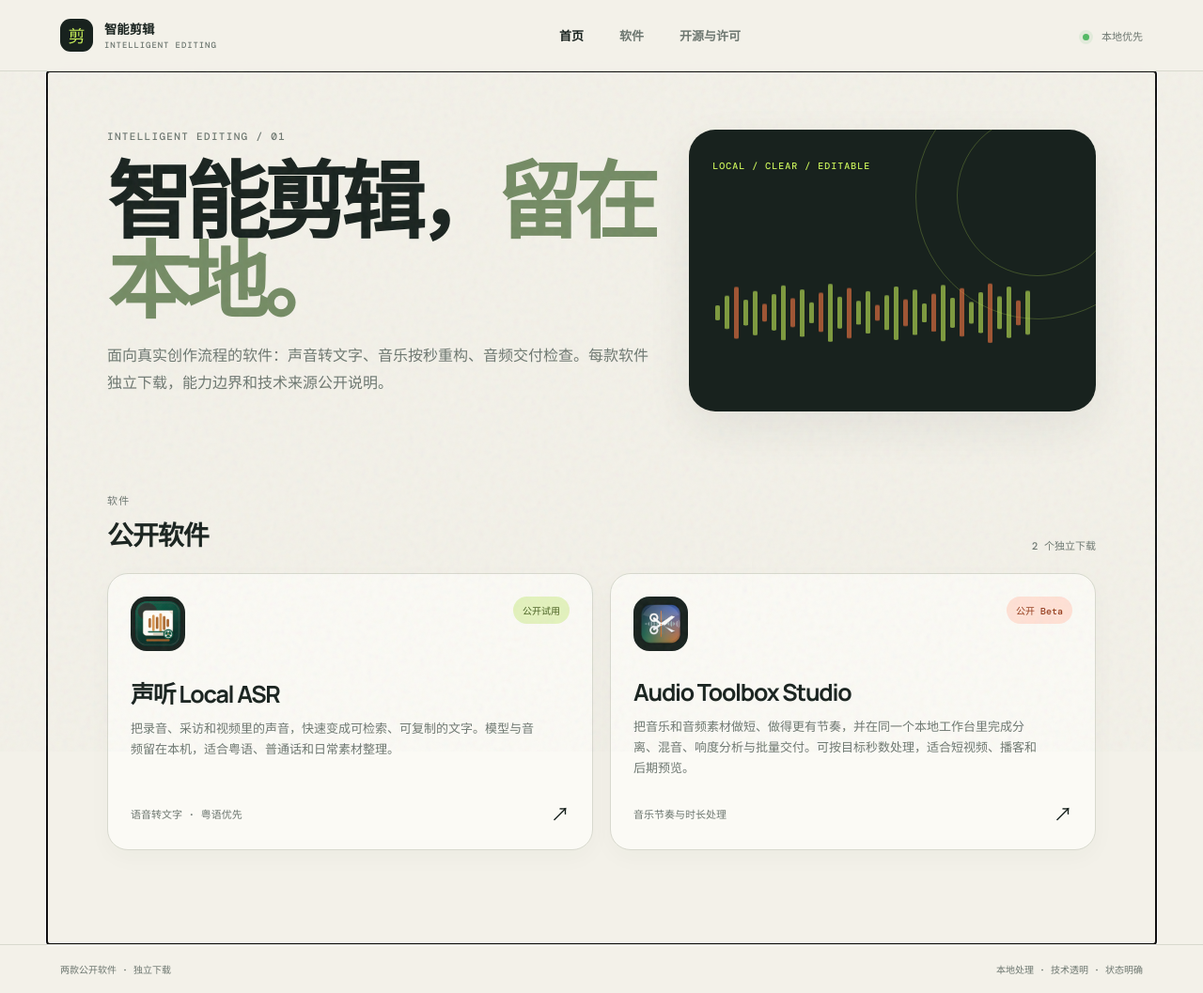
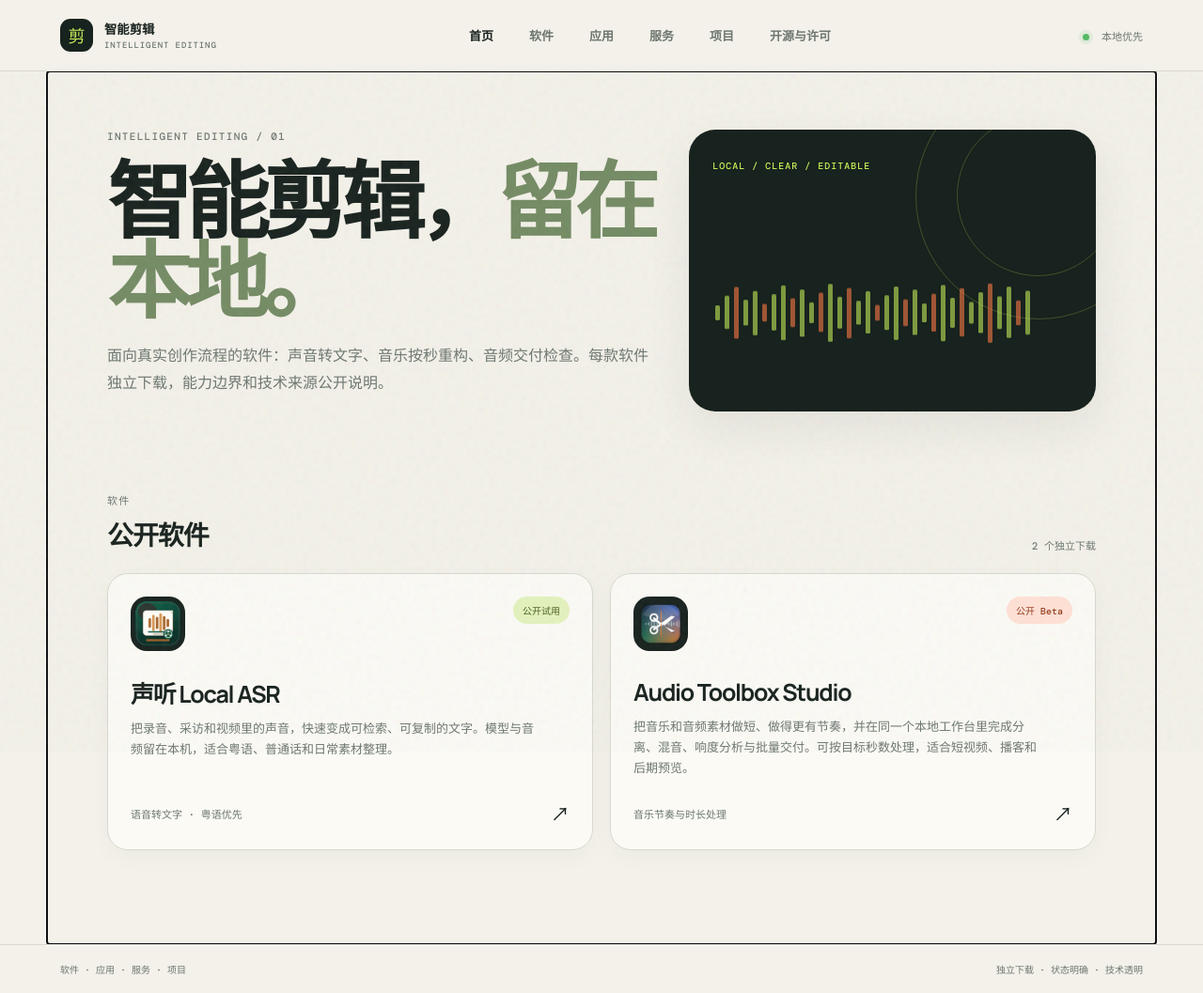
Before and after one commit to suwujin-code/intelligent-editing-site, a plain HTML site: page index.html in a window 1280 px wide. Shown: the whole page at 94% size. Drawn offline with nearby package versions, Linux system fonts and the light colour scheme.

Commit message:
Merge intelligent editing tools and case showcase

```diff
--- a/index.html
+++ b/index.html
@@ -3,9 +3,10 @@
   <head>
     <meta charset="UTF-8" />
     <meta name="viewport" content="width=device-width, initial-scale=1.0" />
-    <meta name="description" content="智能剪辑：本地优先的语音转写与音频节奏处理软件。" />
-    <title>智能剪辑</title>
+    <meta name="description" content="应用中心：软件、应用、服务与项目入口。智能剪辑提供本地优先的语音转写与音频节奏处理软件。" />
+    <title>应用中心 · 智能剪辑</title>
     <link rel="stylesheet" href="styles.css" />
+    <link rel="stylesheet" href="cases.css" />
   </head>
   <body>
     <div class="noise"></div>
@@ -17,6 +18,9 @@
       <nav aria-label="主导航">
         <button data-route="home">首页</button>
         <button data-route="software">软件</button>
+        <button data-route="application">应用</button>
+        <button data-route="service">服务</button>
+        <button data-route="project/intelligent-editing" data-nav="project">项目</button>
         <button data-route="oss">开源与许可</button>
       </nav>
       <span class="local-pill"><i></i> 本地优先</span>
@@ -25,8 +29,8 @@
     <main id="app" tabindex="-1"></main>
 
     <footer class="footer">
-      <span>两款公开软件 · 独立下载</span>
-      <span>本地处理 · 技术透明 · 状态明确</span>
+      <span>软件 · 应用 · 服务 · 项目</span>
+      <span>独立下载 · 状态明确 · 技术透明</span>
     </footer>
     <script src="app.js"></script>
   </body>
```
